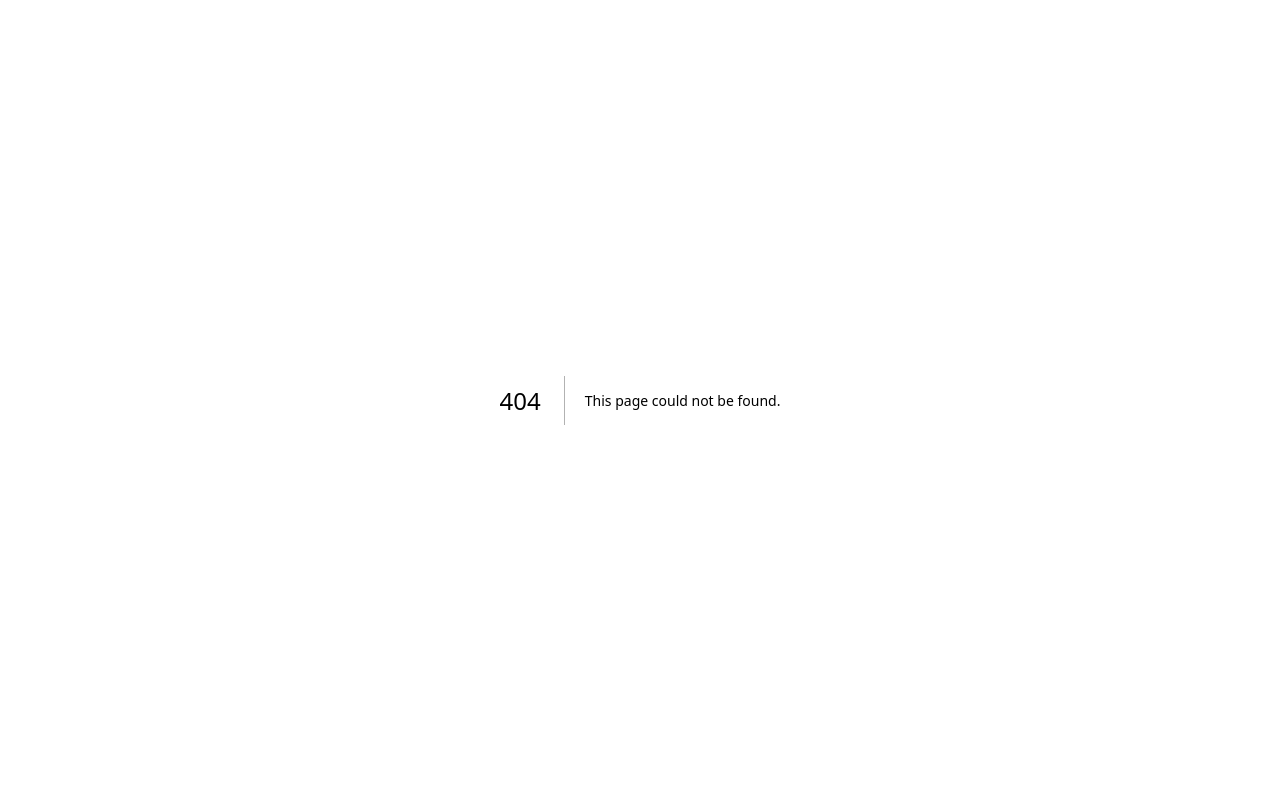
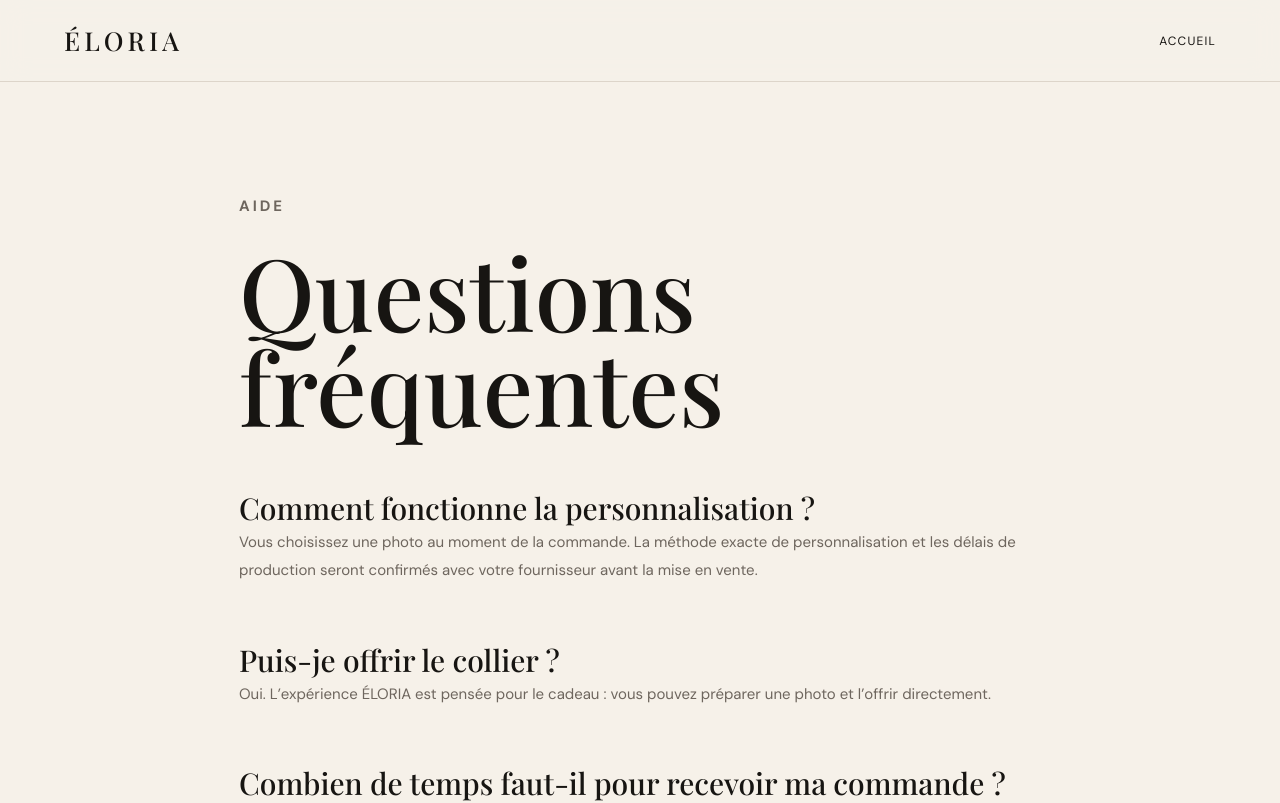
Before and after one commit to bienn4397-alt/TOI, a Next.js app: page /faq in a window 1280 px wide. Before the commit this address had no page. Shown: the top 803 px of the page. Built offline with nearby package versions, Linux system fonts and the light colour scheme; a web font is replaced by a local one.

Commit message:
Add ÉLORIA FAQ page

```diff
--- /dev/null
+++ b/app/faq/page.tsx
@@ -0,0 +1,3 @@
+import Link from "next/link";
+const faqs=[["Comment fonctionne la personnalisation ?","Vous choisissez une photo au moment de la commande. La méthode exacte de personnalisation et les délais de production seront confirmés avec votre fournisseur avant la mise en vente."],["Puis-je offrir le collier ?","Oui. L’expérience ÉLORIA est pensée pour le cadeau : vous pouvez préparer une photo et l’offrir directement."],["Combien de temps faut-il pour recevoir ma commande ?","Le délai définitif doit être renseigné selon le fournisseur et le transporteur sélectionnés. Il sera affiché avant l’achat."],["Puis-je retourner un produit personnalisé ?","Les conditions applicables dépendent notamment du niveau de personnalisation. Consultez les conditions de retour publiées sur le site avant commande."]];
+export default function FAQ(){return <main className="legal-page"><header className="nav"><Link href="/" className="brand">ÉLORIA</Link><Link href="/" className="nav-cart">Accueil</Link></header><article><p className="eyebrow">AIDE</p><h1>Questions fréquentes</h1>{faqs.map(([q,a])=><section className="faq-item" key={q}><h2>{q}</h2><p>{a}</p></section>)}</article></main>}
```
